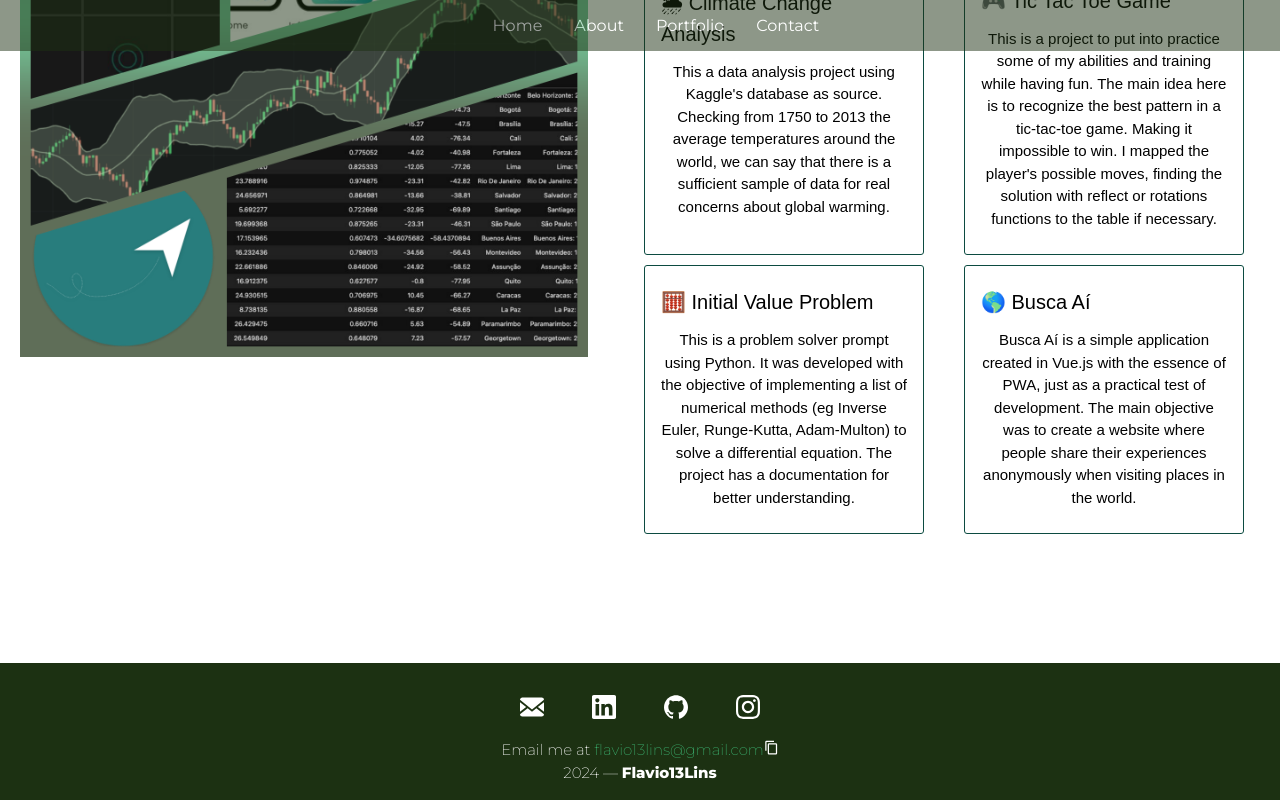
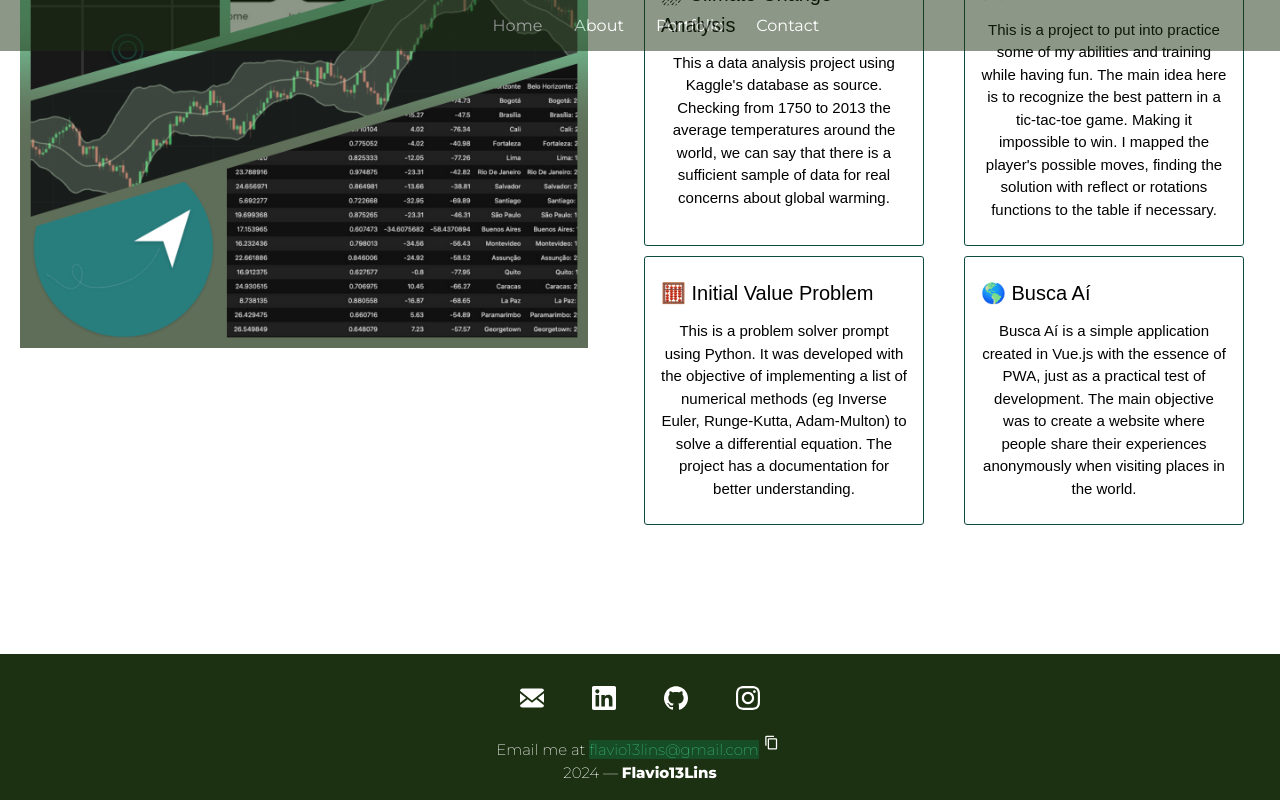
Before and after one commit to Flavio13Lins/FlavioResume, a React (Vite) app: page / in a window 1280 px wide. In both pictures the pointer is over the link "flavio13lins@gmail.com". Built offline with nearby package versions, Linux system fonts and the light colour scheme.

Commit message:
feat: add hover to copy email icon

```diff
--- a/src/Components/Footer.jsx
+++ b/src/Components/Footer.jsx
@@ -116,8 +116,11 @@ const Footer = (props) => {
       </div>
       <p className="small" style={{ marginTop: 0, textAlign: "center", color: "white" }}>
         <div>
-          Email me at <a href="mailto:flavio13lins@gmail.com">flavio13lins@gmail.com</a>
-          <img src={copyIcon} alt="copyIcon" className="copyIcon"/>
+          Email me at{" "}
+          <a className="email" href="mailto:flavio13lins@gmail.com">
+            flavio13lins@gmail.com
+          </a>
+          <img src={copyIcon} alt="copyIcon" className="copyIcon" />
         </div>
         <div>
           {new Date().getFullYear()} — <strong>{nickName}</strong>
--- a/src/styles.css
+++ b/src/styles.css
@@ -112,6 +112,10 @@ a {
   transition: 0.4s;
 }
 /* mouse over link */
+a.email:hover {
+  background-color: hsla(160, 100%, 37%, 0.2);
+  text-decoration: none;
+}
 a:hover {
   color: var(--tertiary-color);
   text-decoration: none;
@@ -127,9 +131,18 @@ img.socialIcon {
   width: 24px;
 }
 
+img.socialIcon:hover {
+  background-color: var(--quinary-color);
+}
+
 img.copyIcon {
-  height: 15px;
+  padding: 3px 5px;
+  height: 19px;
   width: 15px;
+}
+img.copyIcon:hover {
+  border-radius: 50%;
+  background-color: 	hsla(170, 72%, 17%, 0.5);
 }
 
 .title-home {
```
